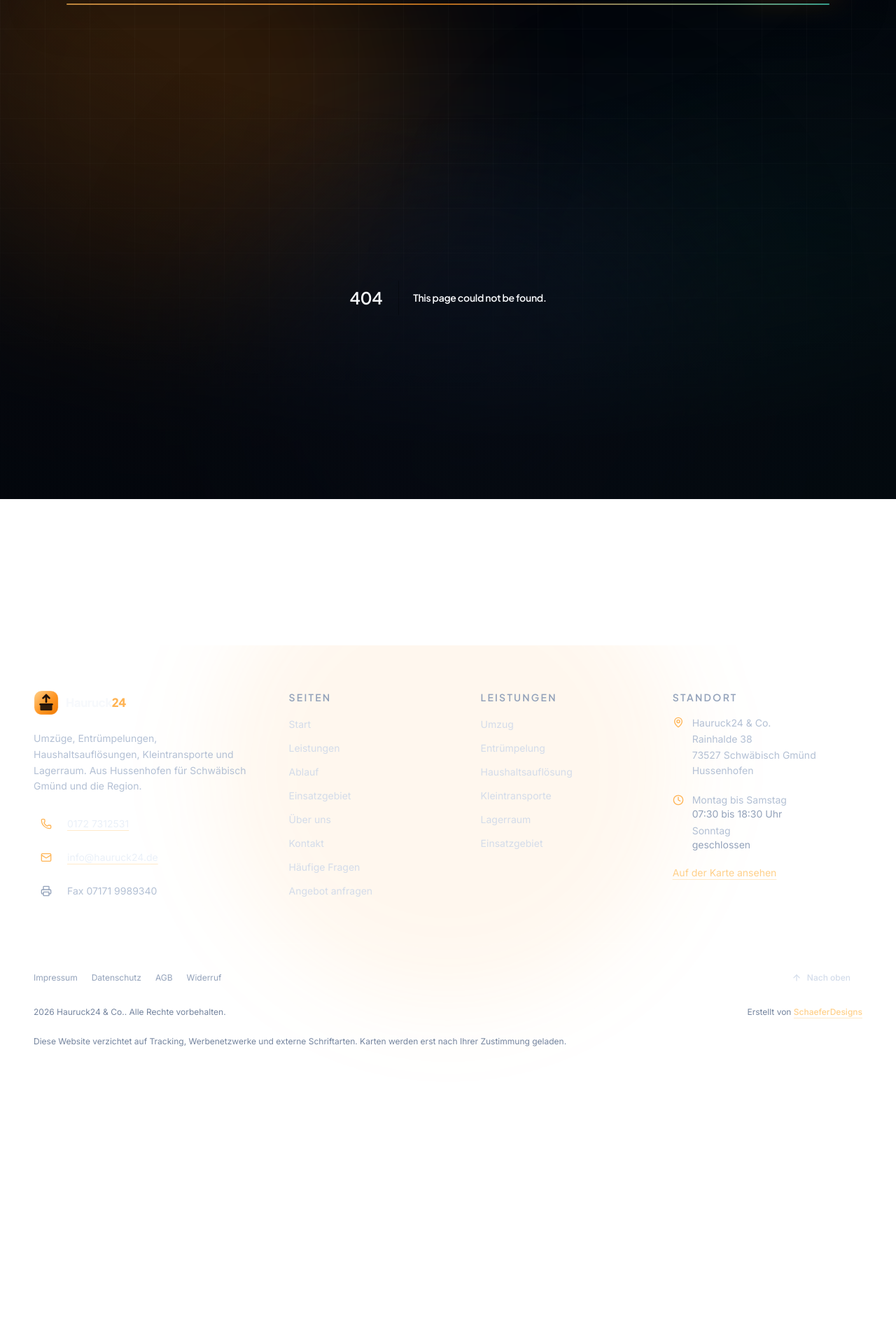
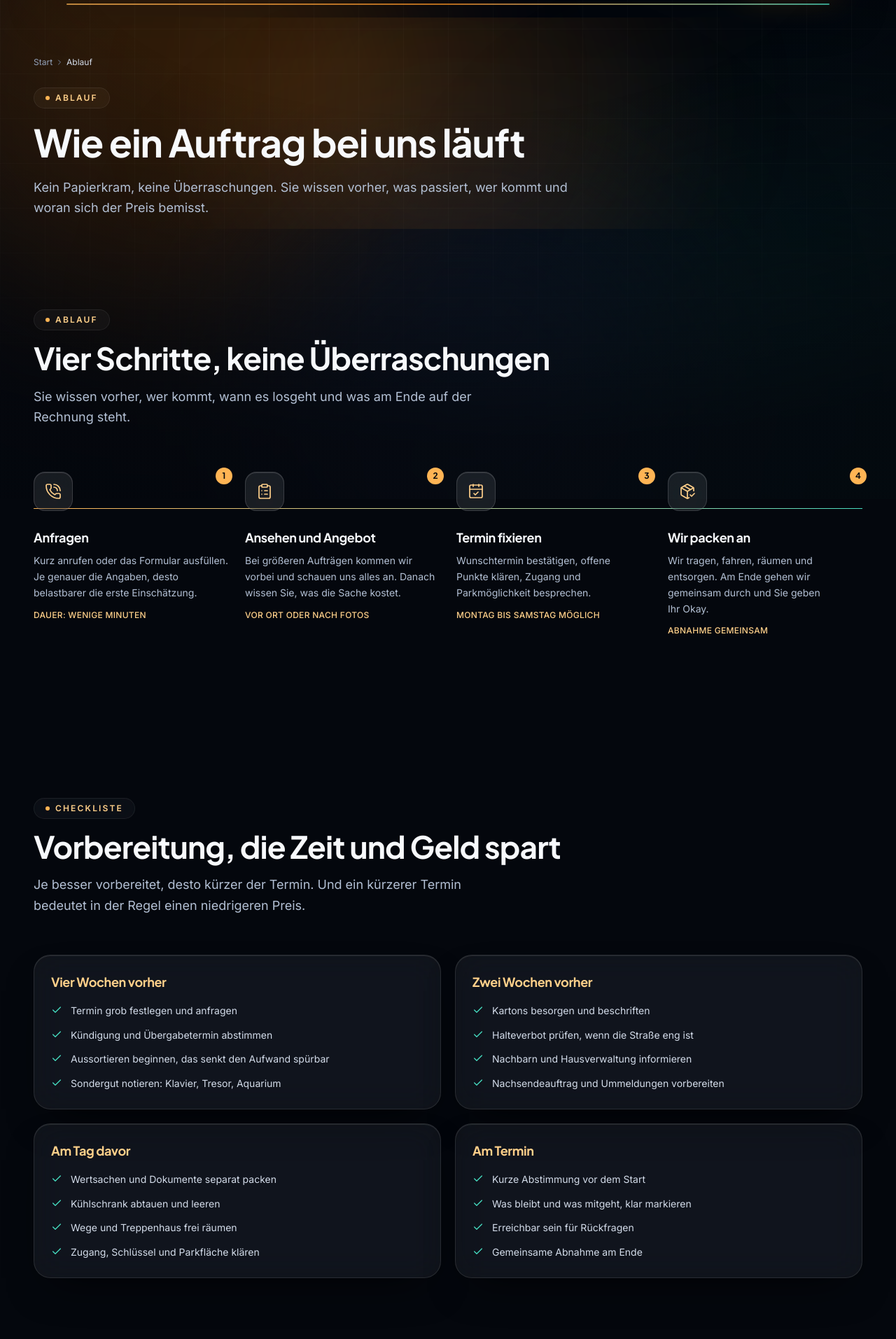
Before and after one commit to SchaeferDesigns/hauruck24, a Next.js app: page /ablauf in a window 1280 px wide. Before the commit this address had no page. Shown: the part 87-2000 px from the top of the page at 70% size. Before the commit the page ends 1649 px from the top, so only its background shows below. Built offline with nearby package versions, Linux system fonts and the light colour scheme.

Commit message:
SDA: Projektänderungen synchronisieren

```diff
--- /dev/null
+++ b/src/app/ablauf/page.tsx
@@ -0,0 +1,112 @@
+import type { Metadata } from "next";
+import { Check } from "lucide-react";
+import { BreadcrumbJsonLd } from "@/components/seo/JsonLd";
+import PageHeader from "@/components/layout/PageHeader";
+import ProcessSteps from "@/components/sections/ProcessSteps";
+import PriceFactors from "@/components/sections/PriceFactors";
+import CtaBanner from "@/components/sections/CtaBanner";
+import Reveal from "@/components/ui/Reveal";
+import SectionHeading from "@/components/ui/SectionHeading";
+
+export const metadata: Metadata = {
+  title: "Ablauf",
+  description:
+    "So läuft ein Auftrag bei Hauruck24 ab: Anfrage, Besichtigung, Angebot, Termin und Durchführung. Dazu eine Checkliste für die Vorbereitung.",
+  alternates: { canonical: "/ablauf" },
+};
+
+const breadcrumbs = [
+  { name: "Start", href: "/" },
+  { name: "Ablauf", href: "/ablauf" },
+];
+
+const checklist = [
+  {
+    title: "Vier Wochen vorher",
+    items: [
+      "Termin grob festlegen und anfragen",
+      "Kündigung und Übergabetermin abstimmen",
+      "Aussortieren beginnen, das senkt den Aufwand spürbar",
+      "Sondergut notieren: Klavier, Tresor, Aquarium",
+    ],
+  },
+  {
+    title: "Zwei Wochen vorher",
+    items: [
+      "Kartons besorgen und beschriften",
+      "Halteverbot prüfen, wenn die Straße eng ist",
+      "Nachbarn und Hausverwaltung informieren",
+      "Nachsendeauftrag und Ummeldungen vorbereiten",
+    ],
+  },
+  {
+    title: "Am Tag davor",
+    items: [
+      "Wertsachen und Dokumente separat packen",
+      "Kühlschrank abtauen und leeren",
+      "Wege und Treppenhaus frei räumen",
+      "Zugang, Schlüssel und Parkfläche klären",
+    ],
+  },
+  {
+    title: "Am Termin",
+    items: [
+      "Kurze Abstimmung vor dem Start",
+      "Was bleibt und was mitgeht, klar markieren",
+      "Erreichbar sein für Rückfragen",
+      "Gemeinsame Abnahme am Ende",
+    ],
+  },
+];
+
+export default function ProcessPage() {
+  return (
+    <>
+      <PageHeader
+        eyebrow="Ablauf"
+        title="Wie ein Auftrag bei uns läuft"
+        lead="Kein Papierkram, keine Überraschungen. Sie wissen vorher, was passiert, wer kommt und woran sich der Preis bemisst."
+        breadcrumbs={breadcrumbs}
+      />
+
+      <ProcessSteps />
+
+      <section className="section-pad pt-0">
+        <div className="container-page">
+          <SectionHeading
+            eyebrow="Checkliste"
+            title="Vorbereitung, die Zeit und Geld spart"
+            lead="Je besser vorbereitet, desto kürzer der Termin. Und ein kürzerer Termin bedeutet in der Regel einen niedrigeren Preis."
+            className="mb-14"
+          />
+
+          <div className="grid gap-5 sm:grid-cols-2">
+            {checklist.map((block, index) => (
+              <Reveal key={block.title} delay={index * 0.06} className="h-full">
+                <div className="glass card-hover h-full rounded-card p-6">
+                  <h3 className="font-display text-lg text-brand-300">{block.title}</h3>
+                  <ul className="mt-4 flex flex-col gap-3">
+                    {block.items.map((item) => (
+                      <li key={item} className="flex gap-3 text-sm leading-relaxed text-mist-200">
+                        <Check aria-hidden="true" className="mt-0.5 size-4 shrink-0 text-signal-400" />
+                        <span>{item}</span>
+                      </li>
+                    ))}
+                  </ul>
+                </div>
+              </Reveal>
+            ))}
+          </div>
+        </div>
+      </section>
+
+      <PriceFactors />
+      <CtaBanner
+        title="Termin ins Auge gefasst?"
+        text="Sagen Sie uns Datum und Umfang. Wir prüfen, ob es passt, und melden uns mit einer klaren Rückmeldung."
+      />
+
+      <BreadcrumbJsonLd items={breadcrumbs} />
+    </>
+  );
+}
```
